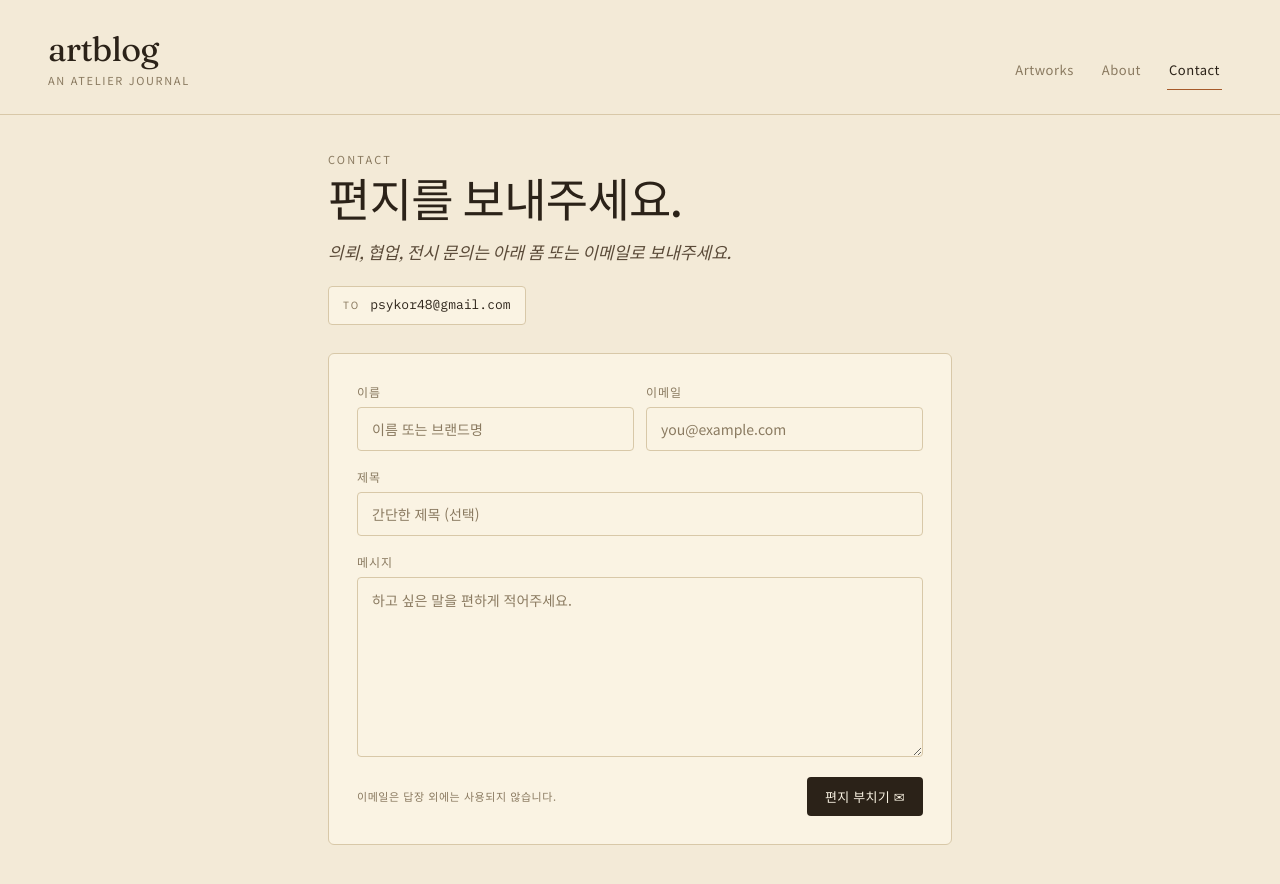
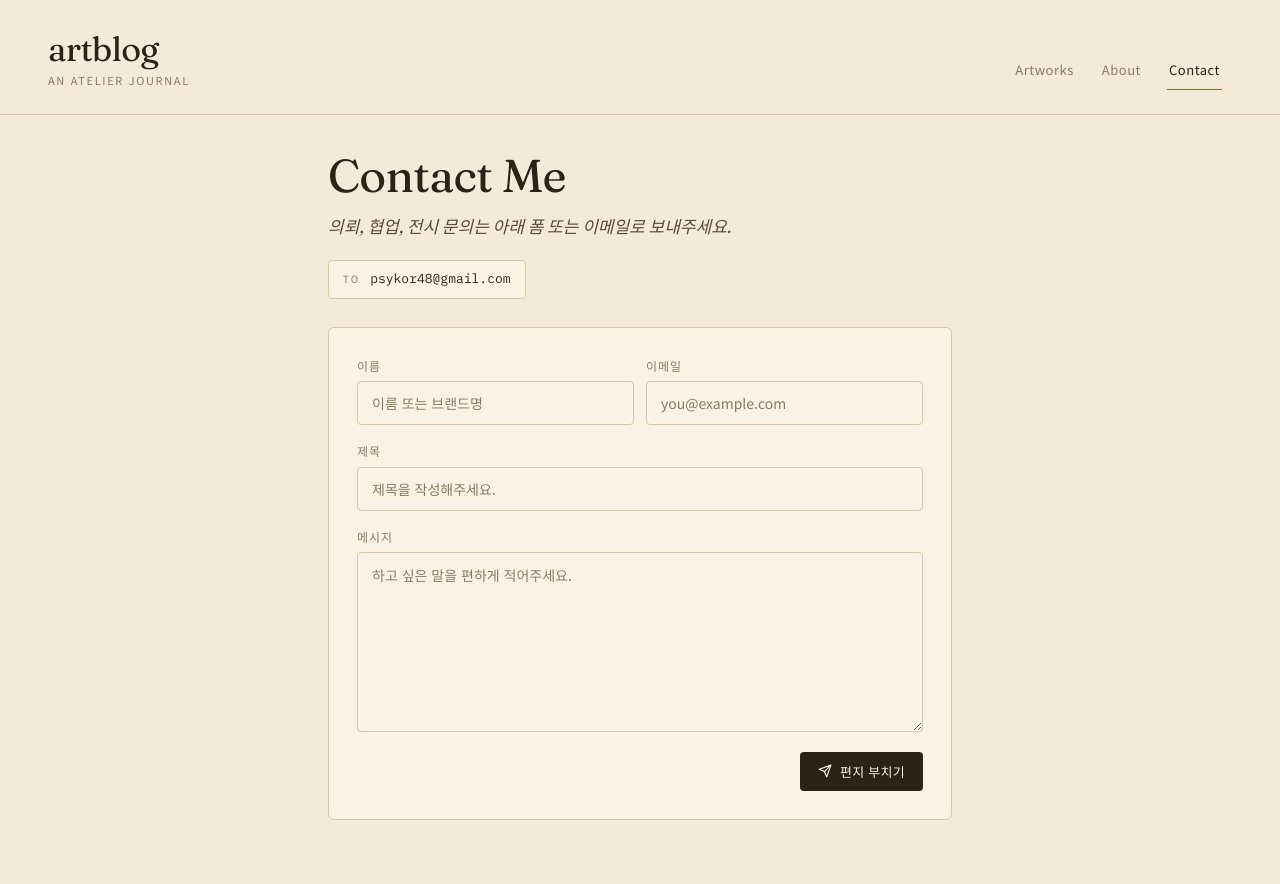
Before and after one commit to soonya27/artBlog, a React (Vite) app: page /contact in a window 1280 px wide. Shown: the top 884 px of the page. Built offline with nearby package versions, Linux system fonts and the light colour scheme; no server answers; the database is empty.

Commit message:
ui수정

```diff
--- a/src/pages/AdminDashboard.jsx
+++ b/src/pages/AdminDashboard.jsx
@@ -102,9 +102,6 @@ export default function AdminDashboard() {
                 <div className={styles.date}>{formatDate(post.created_at)}</div>
 
                 <div className={styles.rowActions}>
-                  <Link to={`/post/${post.id}`} className="btn-ghost">
-                    보기
-                  </Link>
                   <Link to={`/admin/edit/${post.id}`} className="btn-ghost">
                     수정
                   </Link>
--- a/src/pages/Contact.jsx
+++ b/src/pages/Contact.jsx
@@ -1,4 +1,5 @@
 import { useEffect, useState } from "react";
+import { Send } from "lucide-react";
 import Header from "../components/common/Header";
 import { defaultSiteSettings, fetchSiteSettings } from "../lib/siteSettings";
 import { isEmailJsConfigured, sendContactEmail } from "../lib/emailjs";
@@ -80,8 +81,8 @@ export default function Contact() {
       <Header />
       <main className={styles.main}>
         <section className={styles.hero}>
-          <div className={styles.eyebrow}>contact</div>
-          <h1 className={styles.title}>편지를 보내주세요.</h1>
+          {/* <div className={styles.eyebrow}>contact</div> */}
+          <h1 className={styles.title}>Contact Me</h1>
           <p className={styles.subtitle}>{settings.contact_intro}</p>
           {settings.contact_email && (
             <div className={styles.recipient}>
@@ -98,60 +99,32 @@ export default function Contact() {
             <div className={styles.row}>
               <div className={styles.field}>
                 <label className={styles.label}>이름</label>
-                <input
-                  className="input-base"
-                  type="text"
-                  name="name"
-                  value={form.name}
-                  onChange={handleChange}
-                  placeholder="이름 또는 브랜드명"
-                />
+                <input className="input-base" type="text" name="name" value={form.name} onChange={handleChange} placeholder="이름 또는 브랜드명" />
               </div>
               <div className={styles.field}>
                 <label className={styles.label}>이메일</label>
-                <input
-                  className="input-base"
-                  type="email"
-                  name="email"
-                  value={form.email}
-                  onChange={handleChange}
-                  placeholder="you@example.com"
-                  required
-                />
+                <input className="input-base" type="email" name="email" value={form.email} onChange={handleChange} placeholder="you@example.com" required />
               </div>
             </div>
 
             <div className={styles.field}>
               <label className={styles.label}>제목</label>
-              <input
-                className="input-base"
-                type="text"
-                name="subject"
-                value={form.subject}
-                onChange={handleChange}
-                placeholder="간단한 제목 (선택)"
-              />
+              <input className="input-base" type="text" name="subject" value={form.subject} onChange={handleChange} placeholder="제목을 작성해주세요." />
             </div>
 
             <div className={styles.field}>
               <label className={styles.label}>메시지</label>
-              <textarea
-                className={`input-base ${styles.textarea}`}
-                name="message"
-                value={form.message}
-                onChange={handleChange}
-                placeholder="하고 싶은 말을 편하게 적어주세요."
-                required
-              />
+              <textarea className={`input-base ${styles.textarea}`} name="message" value={form.message} onChange={handleChange} placeholder="하고 싶은 말을 편하게 적어주세요." required />
             </div>
 
             {error && <p className={styles.error}>{error}</p>}
             {success && <p className={styles.success}>{success}</p>}
 
             <div className={styles.submitRow}>
-              <span className={styles.privacy}>이메일은 답장 외에는 사용되지 않습니다.</span>
-              <button type="submit" disabled={sending} className="btn-primary">
-                {sending ? "전송 중..." : "편지 부치기 ✉"}
+              {/* <span className={styles.privacy}>이메일은 답장 외에는 사용되지 않습니다.</span> */}
+              <button type="submit" disabled={sending} className={`btn-primary ${styles.submitBtn}`}>
+                <Send size={14} />
+                <span>{sending ? "전송 중..." : "편지 부치기"}</span>
               </button>
             </div>
           </form>
--- a/src/pages/Contact.module.css
+++ b/src/pages/Contact.module.css
@@ -139,6 +139,12 @@
   color: var(--ink-3);
 }
 
+.submitBtn {
+  display: inline-flex;
+  gap: 8px;
+  align-items: center;
+}
+
 @media (max-width: 768px) {
   .main {
     padding: 28px 24px 60px;
--- a/src/pages/PostDetail.jsx
+++ b/src/pages/PostDetail.jsx
@@ -109,11 +109,11 @@ export default function PostDetail() {
 
         {Array.isArray(post.slider_images) && post.slider_images.length > 0 && (
           <section className={styles.gallerySection}>
-            <div className={styles.galleryHeader}>
+            {/* <div className={styles.galleryHeader}>
               <span className={styles.galleryHeading}>Slides</span>
               <hr className={styles.galleryHairline} />
               <span className={styles.gallerySlideCount}>{post.slider_images.length} Images</span>
-            </div>
+            </div> */}
             <PostSlider items={post.slider_images} />
           </section>
         )}
```
